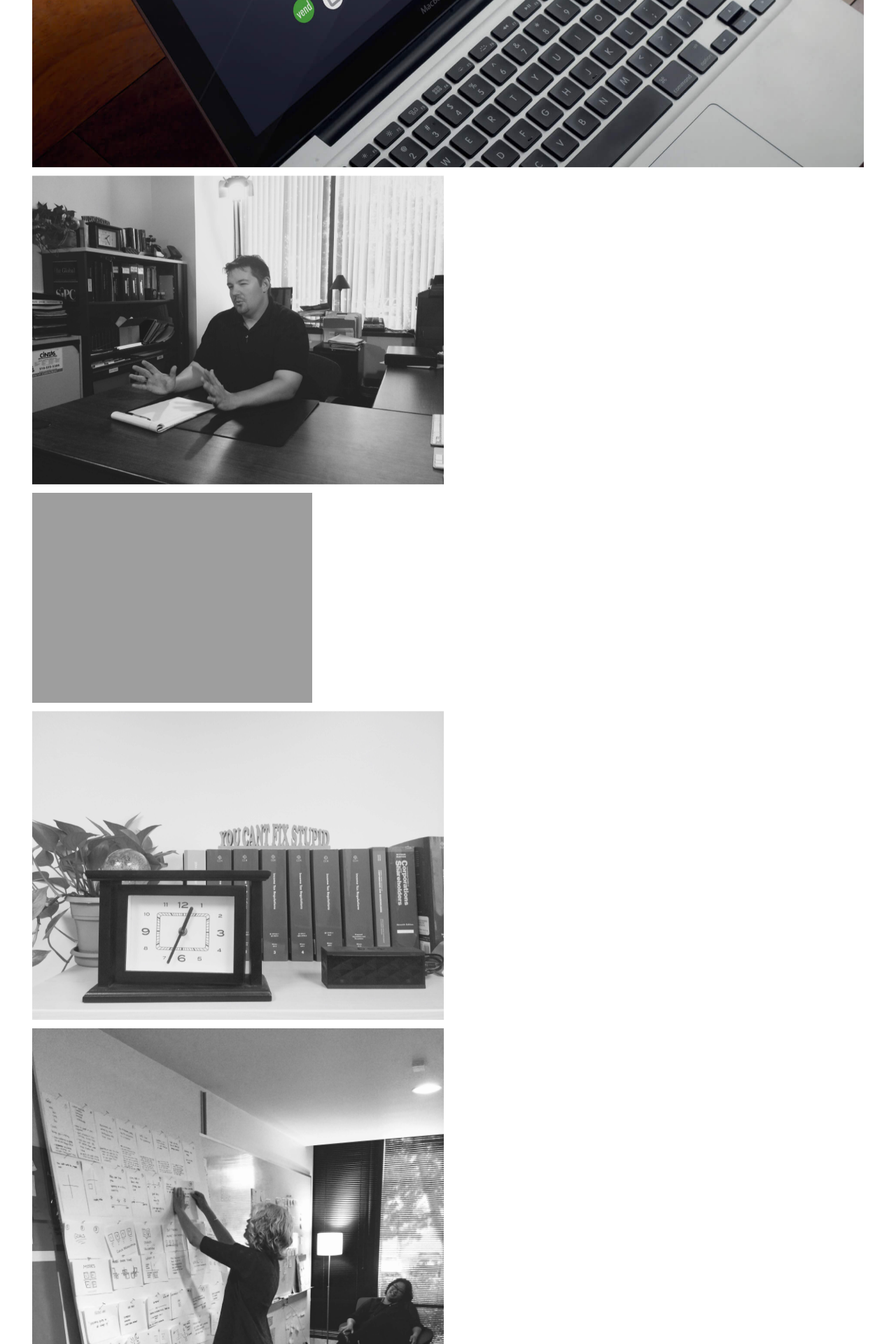
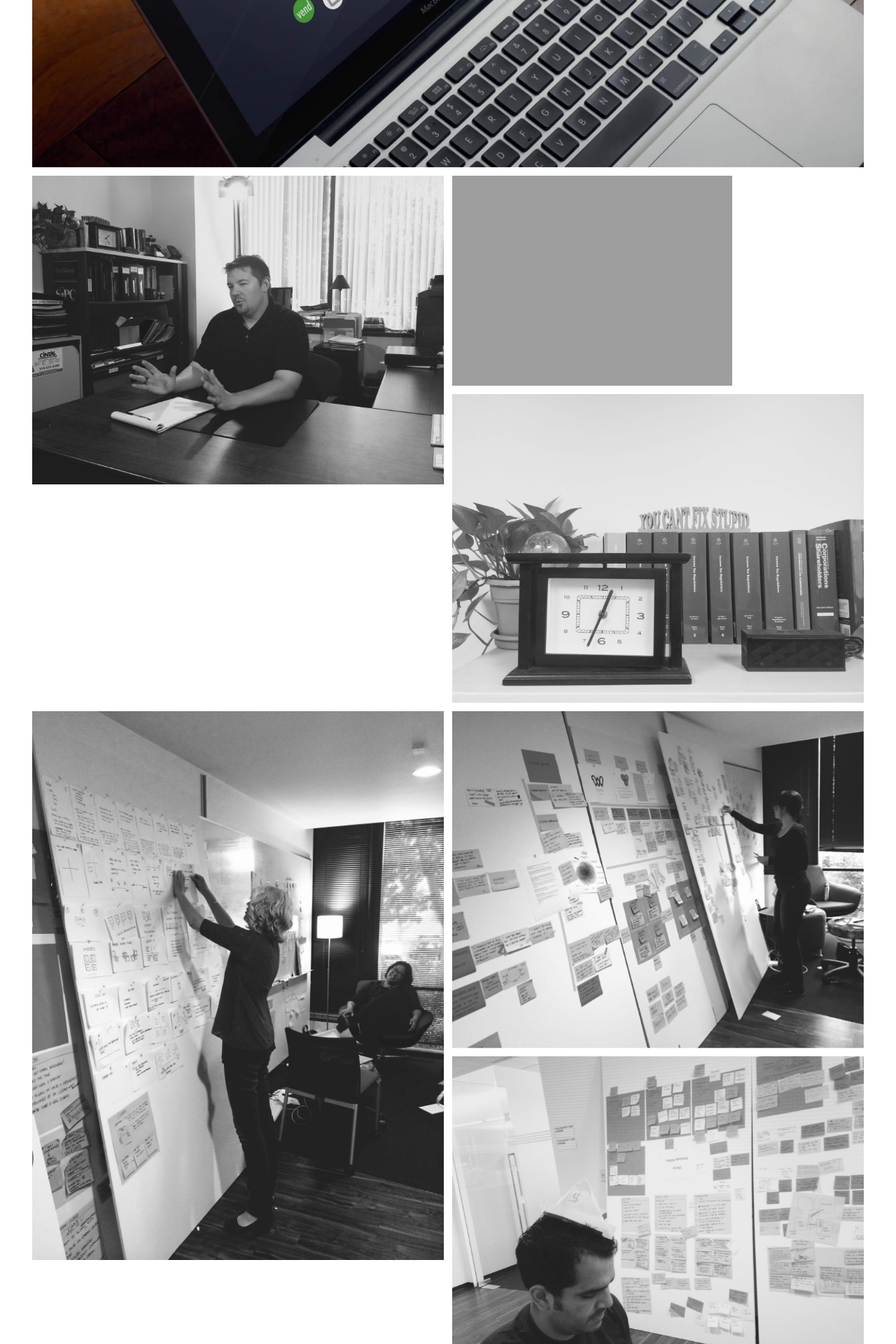
Before and after one commit to ericakatrak/ericakatrak.github.io, a Jekyll site: the page built from _posts/2016-09-04-who.md, in a window 1280 px wide. Shown: the part 3378-5298 px from the top of the page at 70% size. Built offline with Jekyll 4.4.1, drawn with Linux system fonts in a browser that asks for light colours.

Commit message:
Post update

```diff
--- a/_posts/2016-09-04-who.md
+++ b/_posts/2016-09-04-who.md
@@ -15,6 +15,8 @@ alt: Project Who
   <li class="full"><img src="{{ site.url }}/img/work/who12.jpg" alt="{{ page.alt }}" /></li>
   <li class="full"><img src="{{ site.url }}/img/work/who13.jpg" alt="{{ page.alt }}" /></li>
   <li class="full"><img src="{{ site.url }}/img/work/who14.jpg" alt="{{ page.alt }}" /></li>
+</ul>
+<ul class="grid fade" id="grid">
   <li class="half"><img src="{{ site.url }}/img/work/who3.jpg" alt="{{ page.alt }}" /></li>
   <li class="half"><img src="{{ site.url }}/img/work/who4.jpg" alt="{{ page.alt }}" /></li>
   <li class="half"><img src="{{ site.url }}/img/work/who5.jpg" alt="{{ page.alt }}" /></li>
```
